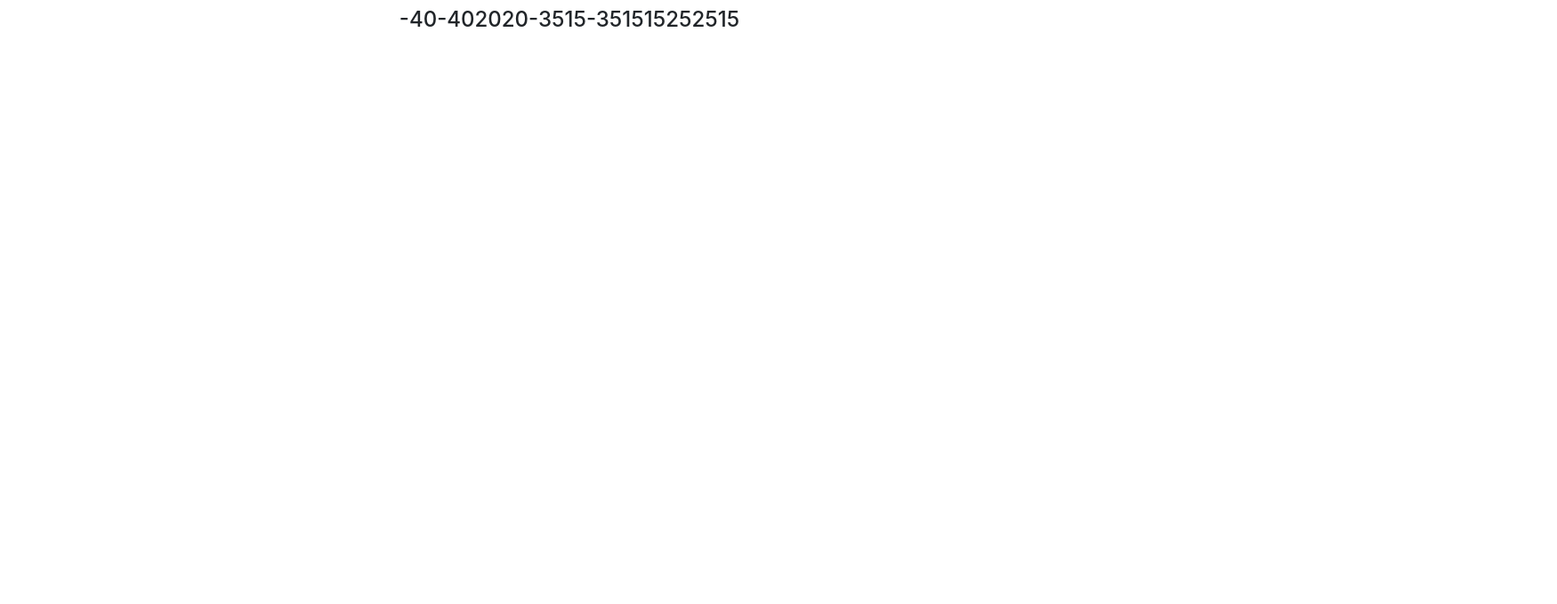
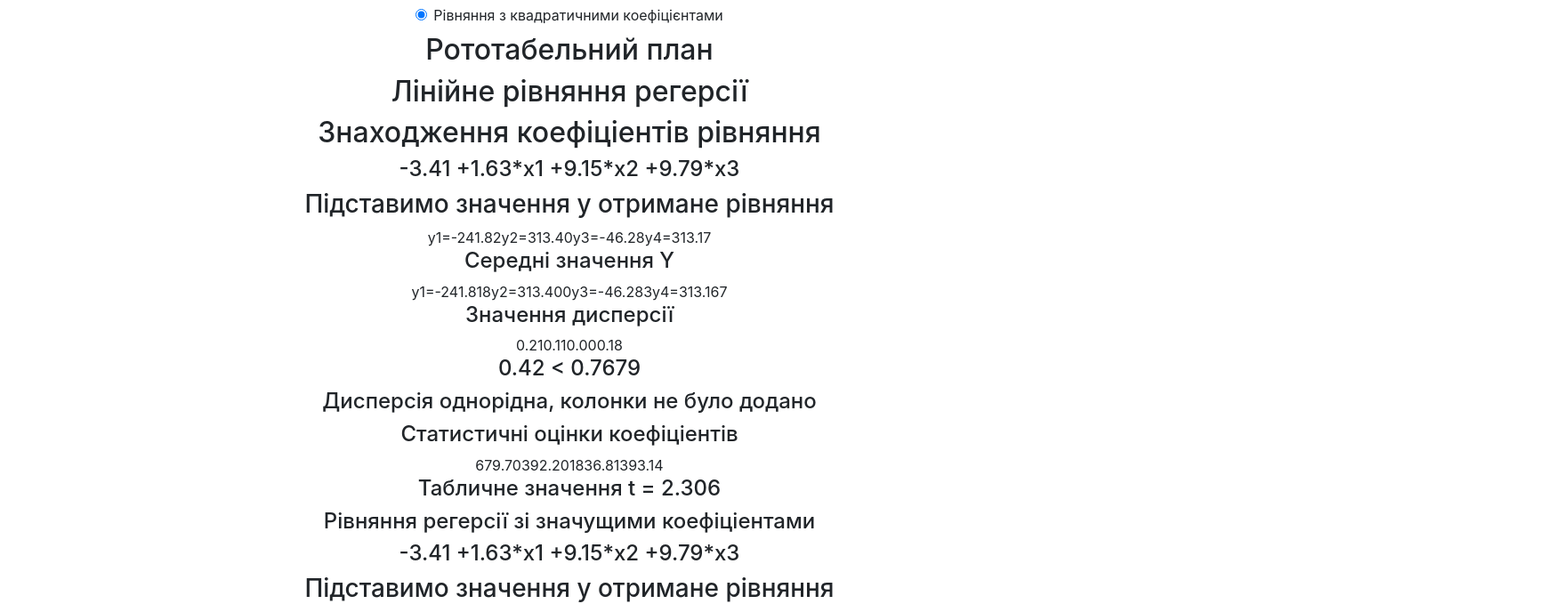
Before and after one commit to the-night-wing/mope_lab6, a React (Create React App) app: page / in a window 1280 px wide. Shown: the part 246-925 px from the top of the page at 89% size, 1750 px wide, since content can reach past the window. Before the commit the page ends 800 px from the top, so only its background shows below. Built offline with nearby package versions, Linux system fonts and the light colour scheme.

Commit message:
Added component that outputs  results Everything works almost fine Have a problem with switching labs and types of equations Sometimes it throws an error: i think smth wrong with xNatur. When an error occures, it says that it's undefined

```diff
--- a/src/App.js
+++ b/src/App.js
@@ -4,21 +4,24 @@ import "./bootstrap.css";
 
 import GreetingScreen from "./components/greetingScreen/greetingScreen.js"
 import Table from "./components/table/table.js"
-// import TableCell from "./components/tableCell/tableCell.js"
+import solve from "./solve.js"
+import TableCell from "./components/tableCell/tableCell.js"
+import ResultOutput from "./components/resultOutput/resultOutput.js"
 
 class App extends Component {
 
   state = {
     xMin : [-40, -35, 15],
     xMax : [20, 15, 25],
-    selectedLab : 0 ,
+    selectedLab : 1,
     l : [1.215, 1.73],
     selectedTypeOfEq : 0,
     xNorm : [],
-    xNatur : [],
+    xNatur : [[]],
     xNormArray : [],
     xNaturArray : [],
-    m : 3,
+    addedColumns : [0, 0, 0],
+    m : 2,
     yMin : 0,
     yMax : 0,
     yValues : [],
@@ -33,8 +36,20 @@ class App extends Component {
     aSingle : [],
     aDouble : [],
     mx : [],
-    my : 0
-
+    my : 0,
+    coeffs : [],
+    check : [],
+    importantCoeffs : [],
+    yImportantValues : [],
+    dispersionVidtv : 0,
+    d : 0,
+    betha : [],
+    t : [],
+    tTableUsing : 0,
+    isAdequate : false,
+    fp : 0,
+    fTableUsing : 0,
+    result : []
   }
 
   start = () => {
@@ -70,10 +85,22 @@ class App extends Component {
           .then(() => this.calculateXAverage())
           // while( !this.state.isHomogeneous && this.state.m < 10 ){
           // promise
-            .then(() => this.calculateYAverage())
-            .then(() => this.findDispersion())
-            .then(() => this.checkCochrane())
-            .then(() => this.calculateTemporaryCoeffs())
+          .then(() => this.calculateYAverage())
+          .then(() => this.findDispersion())
+          .then(() => this.checkCochrane())
+          .then(() => this.calculateTemporaryCoeffs())
+          .then(() => this.calculateCoeffs())
+          .then(() => this.checkStudent())
+          .then(() => this.checkFisher())
+          .then(() => this.showResults())
+            // .then((f, fTableUsing) => {
+            //       this.setState({f, fTableUsing},
+            //         () => this.showResults())
+            //       })
+            // .catch((f, fTableUsing) => {
+            //       this.setState({f, fTableUsing},
+            //         () => this.changeType())
+            //       })
 
           // }  //returns promise
               // .then(() => )
@@ -385,7 +412,7 @@ class App extends Component {
   }
 
   addAColumn = () => {
-    const {m, yValues, yMin, yMax, selectedTypeOfEq, selectedLab, rows,xNatur} = this.state;
+    const {m, yValues, yMin, yMax, selectedTypeOfEq, selectedLab, rows,xNatur, addedColumns} = this.state;
     const newColumn = [];
 
     if (selectedLab == 0)  {
@@ -416,11 +443,13 @@ class App extends Component {
     // const newM = m + 1;
     console.log("Було додано стовпчик")
     console.log(yValues1);
-
+    const addedColumns1 = addedColumns;
+    addedColumns1[selectedTypeOfEq] += 1
     return(
       this.setState({
         yValues : yValues1,
-        m : m + 1
+        m : m + 1,
+        addedColumns : addedColumns1
       }, (m < 10) ? this.calculateYAverage() : null)
     )
   }
@@ -530,6 +559,7 @@ class App extends Component {
     // const f1 = m - 1;
     // const f2 = 8;
     let gTable = [];
+
     if (selectedTypeOfEq == 0){
       gTable = [0.7679, 0.6841, 0.6287, 0.5892, 0.5598, 0.5365, 0.5175,0.5017];
     }else if (selectedTypeOfEq == 1){
@@ -601,13 +631,46 @@ class App extends Component {
 
   calculateCoeffs = () => {
     // giraffe live in zoo.
+    const {mx, my, aSingle, aDouble, xNatur, rows} = this.state;
 
+    const firstRow = [1, ...mx];
+    const anotherRows = [];
+
+    for(let i = 0; i < aDouble.length; i++){
+      anotherRows[i] = [mx[i]];
+      for(let j = 0; j < aDouble[i].length;j++){
+        anotherRows[i].push(aDouble[j][i])
+      }
+    }
+
+    const freeRow = [my, ...aSingle]
+
+    const coeffs = solve([[1, ...mx], ...anotherRows], [my, ...aSingle]);
+
+    console.log("coeffs");
+    console.log(coeffs);
+
+    const check = [];
+    for(let i = 0; i < rows; i++){
+      check[i] = coeffs[0];
+      for(let j = 0; j < coeffs.length-1; j++){
+        check[i] += coeffs[j+1]*xNatur[j][i]
+      }
+    }
+
+    console.log("check");
+    console.log(check);
+
+    this.setState({
+      coeffs,
+      check
+    })
 
   }
 
 
   checkStudent = () => {
-    const {dispersion, m, yAverage, xNorm, rows, coeff} = this.state;
+    const {dispersion, m, yAverage, xNorm, rows, coeffs, selectedTypeOfEq, xNatur} = this.state;
 
     const betha = [];
     const t = [];
@@ -615,16 +678,116 @@ class App extends Component {
     const dispersionVidtv = dispersion.reduce((previous, current) => previous + current) / rows;
     const dispersionB = Math.sqrt( dispersionVidtv / (rows * m));
 
+    for(let i = 0; i < coeffs.length; i++){
+      betha[i] = 0
+      for(let j = 0; j < rows ; j++){
+        betha[i] += yAverage[j]*xNorm[i][j]
+      }
+      betha[i] /= rows
 
+      t[i] = Math.abs(betha[i]) / dispersionB
+    }
 
+    let tTable = [];
+    if (selectedTypeOfEq == 0){
+      tTable = [2.306, 2.179, 2.120, 2.086, 2.064, 2.048, 2.040, 2.030];
+    }else if (selectedTypeOfEq == 1){
+      tTable = [2.120, 2.064, 2, 2, 2, 2, 2, 2];
+    }else {
+      tTable = [2.064, 2, 2, 2, 2, 2, 2, 2];
+    }
+
+    const tTableUsing = tTable[m-2]
+    const abc = t.map((el) => el > tTableUsing);
+    const importantCoeffs = abc.map((el, i) => el * coeffs[i])
+    const d = importantCoeffs.filter((el) => el !== 0).length;
+
+    console.log("important Coeffs");
+    console.log(importantCoeffs);
+
+    const yImportantValues = [];
+    for(let i = 0; i < rows; i++){
+      yImportantValues[i] = importantCoeffs[0];
+      for(let j = 0; j < importantCoeffs.length-1; j++){
+        yImportantValues[i] += importantCoeffs[j+1]*xNatur[j][i]
+      }
+    }
+
+    console.log("important Y values");
+    console.log(yImportantValues);
+
+    this.setState({
+      dispersionVidtv,
+      importantCoeffs,
+      d,
+      betha,
+      t,
+      tTableUsing,
+      yImportantValues
+    })
   }
 
+  checkFisher = () => {
+    const {d, dispersionVidtv, rows, yAverage, importantCoeffs, yImportantValues, m} = this.state;
+
+    let dispersionAD = 0;
+    yImportantValues.forEach((el, i) => {
+      dispersionAD += +Math.pow( (el - yAverage[i]), 2 )
+    })
+    dispersionAD = +(dispersionAD * m / (rows - d))
+    console.log("Диперсія відтвор")
+    console.log(dispersionVidtv)
+    console.log("Диперсія адекватності")
+    console.log(dispersionAD)
+    const fTable = [ [5.3, 4.8, 4.5, 4.4, 4.3], [4.5, 3.9, 3.6, 3.5, 3.4], [4.1, 3.5, 3.2, 3.1, 3.0] ];
+    const fp = +(dispersionAD / dispersionVidtv);
+    console.log("Коефіціент Кохрена")
+    console.log(fp)
+    // const fTableUsing = fTable[3 - d][m - 3];
+    const fTableUsing = 4;
+    const isAdequate = fp < fTableUsing;
+    console.log(`Функція адекватна? ${isAdequate}`);
+    this.setState({fp, fTableUsing, isAdequate})
+
+    // return(new Promise((resolve, reject) => {
+    //   isAdequate ? resolve(f, fTableUsing) : reject(f, fTableUsing)
+    // }))
+  }
+
+  showResults = () => {
+    this.setState(({result, coeffs, check, selectedTypeOfEq, selectedLab, yAverage, addedColumns, gp, gTableUsing, dispersion,importantCoeffs, yImportantValues, t, tTableUsing, isAdequate, fTableUsing, fp}) => {
+      return({
+        result : [...result,
+        <ResultOutput
+        coffsData={{coeffs, check, selectedTypeOfEq, selectedLab}}
+        CochraneData={{yAverage, addedColumns, gp, gTableUsing, dispersion}}
+        StudentData={{importantCoeffs, yImportantValues, t, tTableUsing}}
+        FisherData={{isAdequate, fTableUsing, fp}}
+        />]
+      })
+    }
+    , () => this.state.isAdequate ? null : this.changeType()
+    )
+  }
+
+  changeType = () => {
+    console.log("trying to change the type")
+    if (this.state.selectedTypeOfEq != 2) {
+      this.setState(({selectedTypeOfEq}) => {
+        return({
+          selectedTypeOfEq : selectedTypeOfEq + 1
+        })
+      }, () => this.makeCalculations())
+    }
+  }
 
 
   handleTypeChange = (event) => {
 
     this.setState({
-      selectedTypeOfEq : event.target.value
+      selectedTypeOfEq : event.target.value,
+      result : [],
+      addedColumns : [0, 0, 0]
       }
       , () => this.makeCalculations()
     )
@@ -635,7 +798,9 @@ class App extends Component {
 
     this.setState({
       selectedLab : event.target.value,
-      m : ( (event.target.value == 0) ? 3 : 2 )
+      m : ( (event.target.value == 0) ? 3 : 2 ),
+      result : [],
+      addedColumns : [0, 0, 0]
       }
       , () => this.makeCalculations()
       // , console.log(this.state.selectedTypeOfEq)
@@ -663,17 +828,20 @@ class App extends Component {
           </a>
         </header> */}
         <GreetingScreen handleLabChange={(event) => this.handleLabChange(event)} selectedLab={this.state.selectedLab} handleTypeChange={(event) => this.handleTypeChange(event)} selectedType={this.state.selectedTypeOfEq}/>
-        <Table xValues={this.state.xNorm} />
-        <Table xValues={this.state.xNatur} />
-        <h4>{this.state.xNatur}</h4>
-        <div className="column">
-        {/* {
+        {/* <Table xValues={this.state.xNorm} /> */}
+        {/* <Table xValues={this.state.xNatur} /> */}
+        {/* <h4>{this.state.xNatur}</h4> */}
+        {this.state.result}
+
+        {/* <div className="column">
+
+        {
 
             this.state.xNatur[0].map((item) => {
                 return (item > 0) ? <TableCell value={`+${item}`}/> : <TableCell value={item}/>
             })
-        }     */}
-        </div>
+        }
+        </div> */}
 
       </div>
     );
--- /dev/null
+++ b/src/components/resultOutput/resultOutput.js
@@ -0,0 +1,79 @@
+import React, { Component } from 'react'
+
+export default class ResultOutput extends Component {
+
+
+
+    render(){
+        const {coffsData, CochraneData, StudentData, FisherData} = this.props;
+        const {coeffs, check, selectedTypeOfEq, selectedLab} = coffsData;
+        const {yAverage, addedColumns, gp, gTableUsing, dispersion} = CochraneData;
+        const {importantCoeffs, yImportantValues, t, tTableUsing} = StudentData;
+        const {isAdequate, fTableUsing, fp} = FisherData;
+
+        // const xLinearLabels = ["x1", "x2", "x3"];
+        // const xInteractionLabels = ["x1", "x2", "x3", "x1x2", "x1x3", "x2x3", "x1x2x3"];
+        // const xQuadricLabels = ["x1", "x2", "x3", "x1x2", "x1x3", "x2x3", "x1x2x3", "x1²", "x2²", "x3²"];
+        const xLabel = [["x1", "x2", "x3"], ["x1", "x2", "x3", "x1x2", "x1x3", "x2x3", "x1x2x3"], ["x1", "x2", "x3", "x1x2", "x1x3", "x2x3", "x1x2x3", "x1²", "x2²", "x3²"]]
+        let equationPhormula = `${coeffs[0].toFixed(2)}`
+        let equationImportantPhormula = `${importantCoeffs[0].toFixed(2)}`
+
+        coeffs.forEach((element, index) => {
+         if(index != 0){
+            equationPhormula += ` +${element.toFixed(2)}*${xLabel[Math.round((coeffs.length-4)/4)][index-1]}`
+         }
+        })
+        importantCoeffs.forEach((element, index) => {
+            if(index != 0){
+                equationImportantPhormula += ` +${element.toFixed(2)}*${xLabel[Math.round((coeffs.length-4)/4)][index-1]}`
+            }
+           })
+
+        const equation = function(){
+            if(selectedTypeOfEq == 0) {return "Лінійне рівняння регерсії"}
+            if(selectedTypeOfEq == 1) {return "Рівняння регресії із взаємодією"}
+            if(selectedTypeOfEq == 2) {return "Рівняння регресії з квадратичними членами"}
+        }()
+        // console.log(Math.round(1.5));
+        return(
+            <div>
+                <div>
+                    <h2>{selectedLab == 0 ? "Ортогональний план" : "Рототабельний план"}</h2>
+                    <h2>{equation}</h2>
+                    <h2>Знаходження коефіціентів рівняння</h2>
+                    <h4>{equationPhormula}</h4>
+                    <h3>Підставимо значення у отримане рівняння</h3>
+                    {/* <h4>{equationLabel}</h4> */}
+                    {check.map((el,i) => <span>{`y${i+1}=${el.toFixed(2)}`}</span>)}
+                </div>
+
+                <div>
+                    <h4>Середні значення Y</h4>
+                    {yAverage.map((el,i) => <span>{`y${i+1}=${el.toFixed(3)}`}</span>)}
+                    <h4>Значення дисперсії</h4>
+                    {dispersion.map((el) => <span>{`${el.toFixed(2)}`}</span>)}
+                    <h4>{`${gp.toFixed(2)} < ${gTableUsing}`}</h4>
+                    <h4>{`Дисперсія однорідна, ${(addedColumns[selectedTypeOfEq] == false) ? "колонки не було додано" : `було додано ${addedColumns[selectedTypeOfEq]} колонок` }`}</h4>
+
+                </div>
+
+                <div>
+                <h4>Статистичні оцінки коефіціентів</h4>
+                {t.map((el) => <span>{`${el.toFixed(2)}`}</span>)}
+                <h4>{`Табличне значення t = ${tTableUsing}`}</h4>
+                <h4>Рівняння регерсії зі значущими коефіціентами</h4>
+                <h4>{equationImportantPhormula}</h4>
+                <h3>Підставимо значення у отримане рівняння</h3>
+                {yImportantValues.map((el,i) => <span>{`y^${i+1}=${el.toFixed(3)}`}</span>)}
+                </div>
+
+                <div>
+                    <h4>{`Коефіціент Кохрена${fp.toFixed(2)}`}</h4>
+                    <h4>{`Табличний коефіціент${fTableUsing}`}</h4>
+                    <h4>{isAdequate ? "Функція адеватна" : "Функція неадекватна"}</h4>
+                </div>
+
+            </div>
+        )
+    }
+}
--- a/src/solve.js
+++ b/src/solve.js
@@ -99,4 +99,4 @@ function solve (A, b) {
 
   export default solve;
 
-  // console.log(solve([[ 1, 2],[ 3, 4]], [5, 11]))
+  // console.log(solve([[ 1, 2],[ 3, 3]], [23, 48])) => [9, 7]
```
Also changed, not shown: src/components/resultOutput/resultOutput.css (added).
